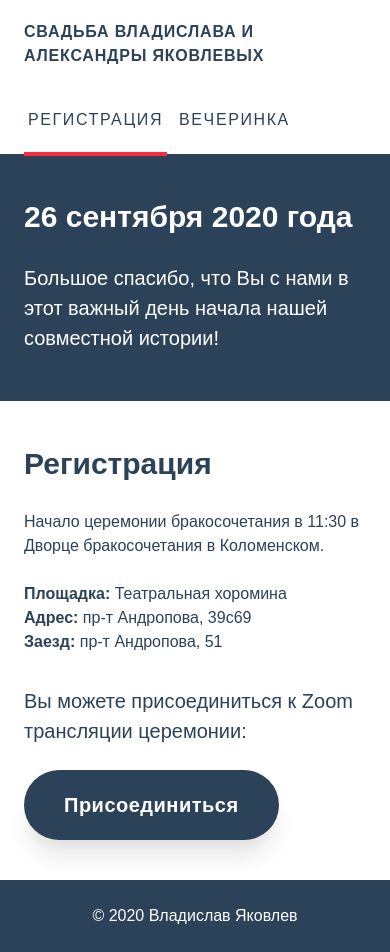
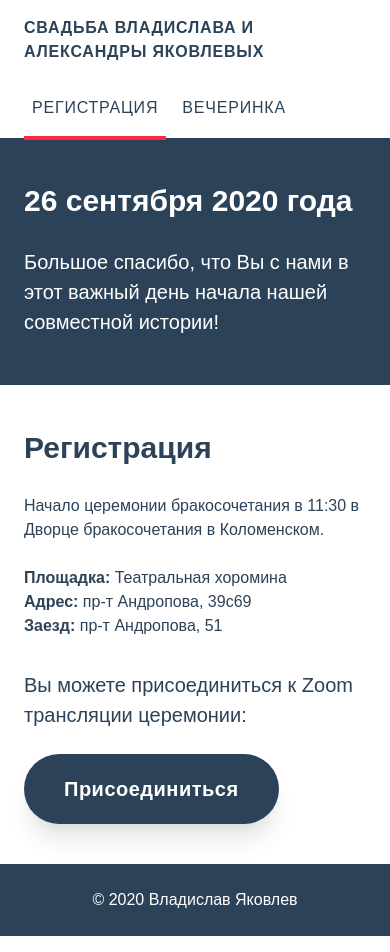
Before and after one commit to vlad-iakovlev/wedding, a Next.js app: page / in a window 390 px wide. Built offline with nearby package versions, Linux system fonts and the light colour scheme.

Commit message:
Fix header layout

```diff
--- a/src/Layout/Header/index.tsx
+++ b/src/Layout/Header/index.tsx
@@ -2,13 +2,15 @@ import cn from 'classnames'
 import {Container} from 'common/Container'
 import {Link} from 'common/Link'
 import {memo} from 'react'
-const linkCn = 'block px-1 xs:px-5 py-5 tracking-widest hover:text-red-500'
+const linkCn = 'block px-2 xs:px-5 py-4 xs:py-5 tracking-wider xs:tracking-widest hover:text-red-500'
 const activeLinkCn = '-mb-0.5 border-b-4 border-red-500'
 
 export const Header = memo(function Header() {
   return <div>
     <Container className="border-gray-300 uppercase" innerClassName="flex flex-wrap" noDefaultPaddingY>
-      <div className="mr-auto py-5 pr-6 tracking-wider font-semibold">Свадьба Владислава и Александры Яковлевых</div>
+      <div className="mr-auto py-4 xs:py-5 pr-6 tracking-wider font-semibold">
+        Свадьба Владислава и Александры Яковлевых
+      </div>
 
       <div className="flex">
         <Link href="/" className={cn(linkCn, 'mr-2 xs:mr-6')} activeClassName={activeLinkCn}>Регистрация</Link>
```
